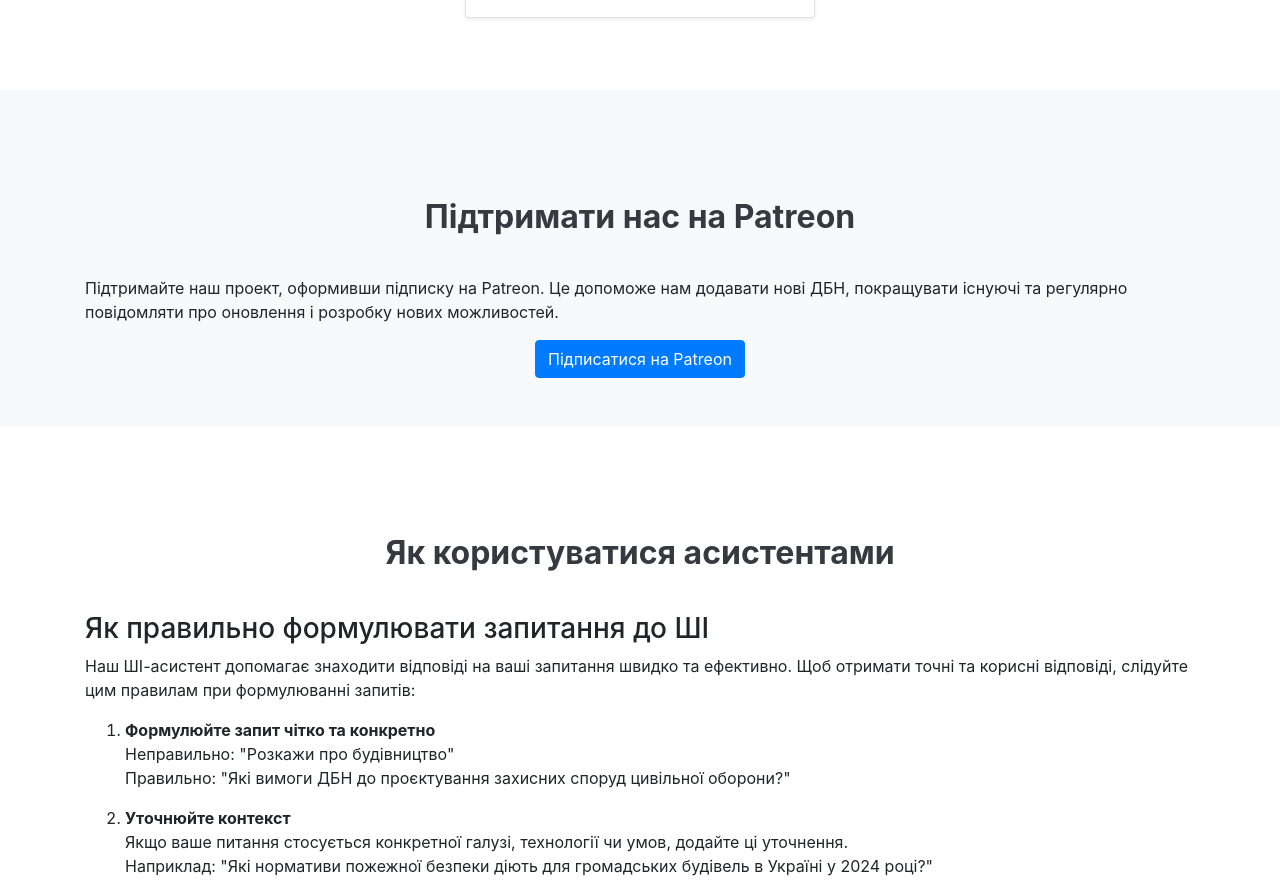
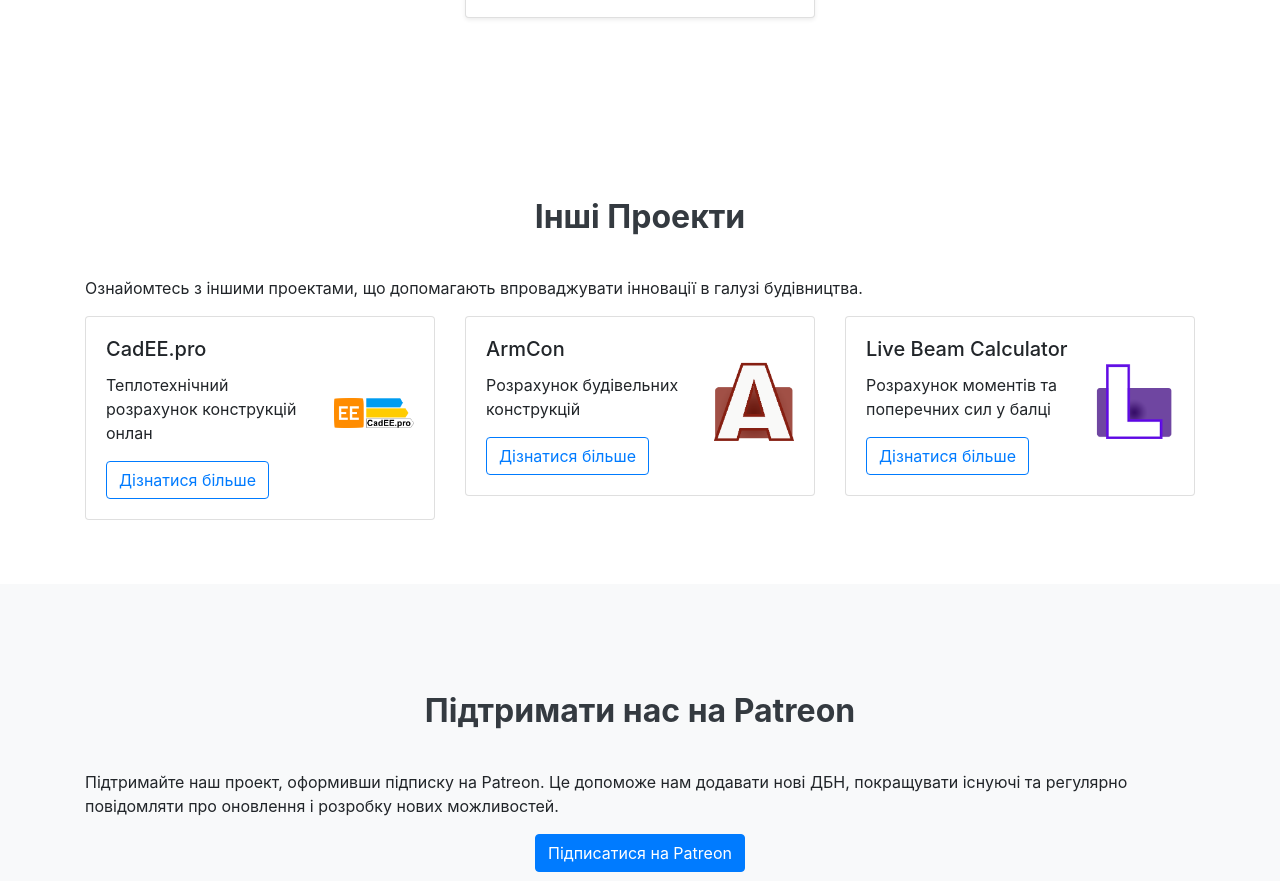
Before and after one commit to Vovoronale/IVSoft_web, a plain HTML site: page index.html in a window 1280 px wide. Shown: the part 823-1704 px from the top of the page. Drawn offline with nearby package versions, Linux system fonts and the light colour scheme.

Commit message:
Додано розділ проекти

```diff
--- a/index.html
+++ b/index.html
@@ -145,28 +145,49 @@ height="0" width="0" style="display:none;visibility:hidden"></iframe></noscript>
         <div class="row">
           <div class="col-md-4">
             <div class="card mb-3">
-              <div class="card-body">
-                <h5 class="card-title">Проект A</h5>
-                <p class="card-text">Опис проекту A.</p>
-                <a href="#" class="btn btn-outline-primary ga-link" data-ga-event="project_A_click">Дізнатися більше</a>
+              <div class="card-body d-flex align-items-center justify-content-between">
+                <div class="project-text">
+                  <h5 class="card-title">CadEE.pro</h5>
+                  <p class="card-text"> Теплотехнічний розрахунок конструкцій онлан</p>
+                  <a href="https://cadee.pro" class="btn btn-outline-primary ga-link" data-ga-event="project_A_click">Дізнатися більше</a>
+                </div>
+                <div class="project-image-container">
+                  <a href="/LOGO.png" target="_blank">
+                    <img src="/LOGO.png" alt="Проект A" class="project-image">
+                  </a>
+                </div>
               </div>
             </div>
           </div>
           <div class="col-md-4">
             <div class="card mb-3">
-              <div class="card-body">
-                <h5 class="card-title">Проект B</h5>
-                <p class="card-text">Опис проекту B.</p>
-                <a href="#" class="btn btn-outline-primary ga-link" data-ga-event="project_B_click">Дізнатися більше</a>
+              <div class="card-body d-flex align-items-center justify-content-between">
+                <div class="project-text">
+                  <h5 class="card-title">ArmCon</h5>
+                  <p class="card-text">Pозрахунок будівельних конструкцій</p>
+                  <a href="https://cadee.pro/?other=1" class="btn btn-outline-primary ga-link" data-ga-event="project_A_click">Дізнатися більше</a>
+                </div>
+                <div class="project-image-container">
+                  <a href="/AC.png" target="_blank">
+                    <img src="/AC.png" alt="Проект A" class="project-image">
+                  </a>
+                </div>
               </div>
             </div>
           </div>
           <div class="col-md-4">
             <div class="card mb-3">
-              <div class="card-body">
-                <h5 class="card-title">Проект C</h5>
-                <p class="card-text">Опис проекту C.</p>
-                <a href="#" class="btn btn-outline-primary ga-link" data-ga-event="project_C_click">Дізнатися більше</a>
+              <div class="card-body d-flex align-items-center justify-content-between">
+                <div class="project-text">
+                  <h5 class="card-title">Live Beam Calculator</h5>
+                  <p class="card-text">Розрахунок моментів та поперечних сил у балці</p>
+                  <a href="https://cadee.pro/?other=1" class="btn btn-outline-primary ga-link" data-ga-event="project_A_click">Дізнатися більше</a>
+                </div>
+                <div class="project-image-container">
+                  <a href="/LBC.png" target="_blank">
+                    <img src="/LBC.png" alt="Проект A" class="project-image">
+                  </a>
+                </div>
               </div>
             </div>
           </div>
--- a/script.js
+++ b/script.js
@@ -2,7 +2,7 @@
 const sectionsConfig = [
   { id: 'assistants', order: 1, visible: true },
   { id: 'companies', order: 2, visible: false },
-  { id: 'other-projects', order: 3, visible: false },
+  { id: 'other-projects', order: 3, visible: true },
   { id: 'support', order: 4, visible: true },
   { id: 'usage', order: 5, visible: true },
   { id: 'about', order: 6, visible: true },
--- a/style.css
+++ b/style.css
@@ -101,3 +101,36 @@ footer {
   object-fit: contain;
   margin-right: 15px; /* Простір між логотипом і текстом */
 }
+.card-body.d-flex {
+  display: flex;
+  align-items: center;
+  justify-content: space-between;
+}
+
+/* Блок з текстом буде займати всю доступну ширину */
+.project-text {
+  flex: 1;
+  padding-right: 15px; /* Відступ від зображення */
+}
+
+/* Контейнер для зображення, можна задати фіксовану ширину, якщо потрібно */
+.project-image-container {
+  flex-shrink: 0;
+}
+
+/* Стиль для зображення */
+.project-image {
+  width: 80px;          /* Або бажаний розмір */
+  height: 80px;
+  object-fit: contain;
+  display: block;
+}
+.project-image {
+  width: 80px;        /* Ширина зображення */
+  height: 80px;       /* Висота зображення */
+  object-fit: contain;/* Зберігає пропорції зображення */
+  margin-bottom: 10px;
+  display: block;
+  margin-left: auto;
+  margin-right: auto;
+}
```
Also changed, not shown: AC.png (added), LBC.png (added), LOGO.png (added).
